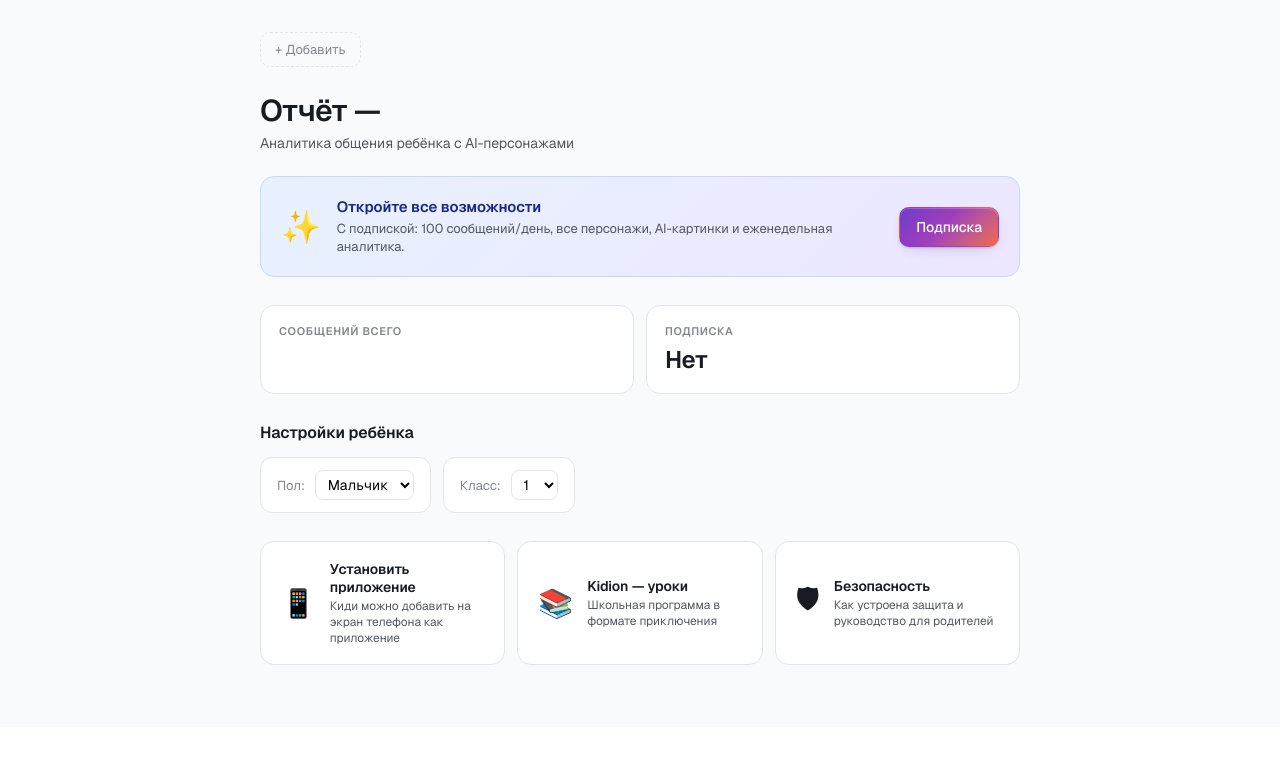
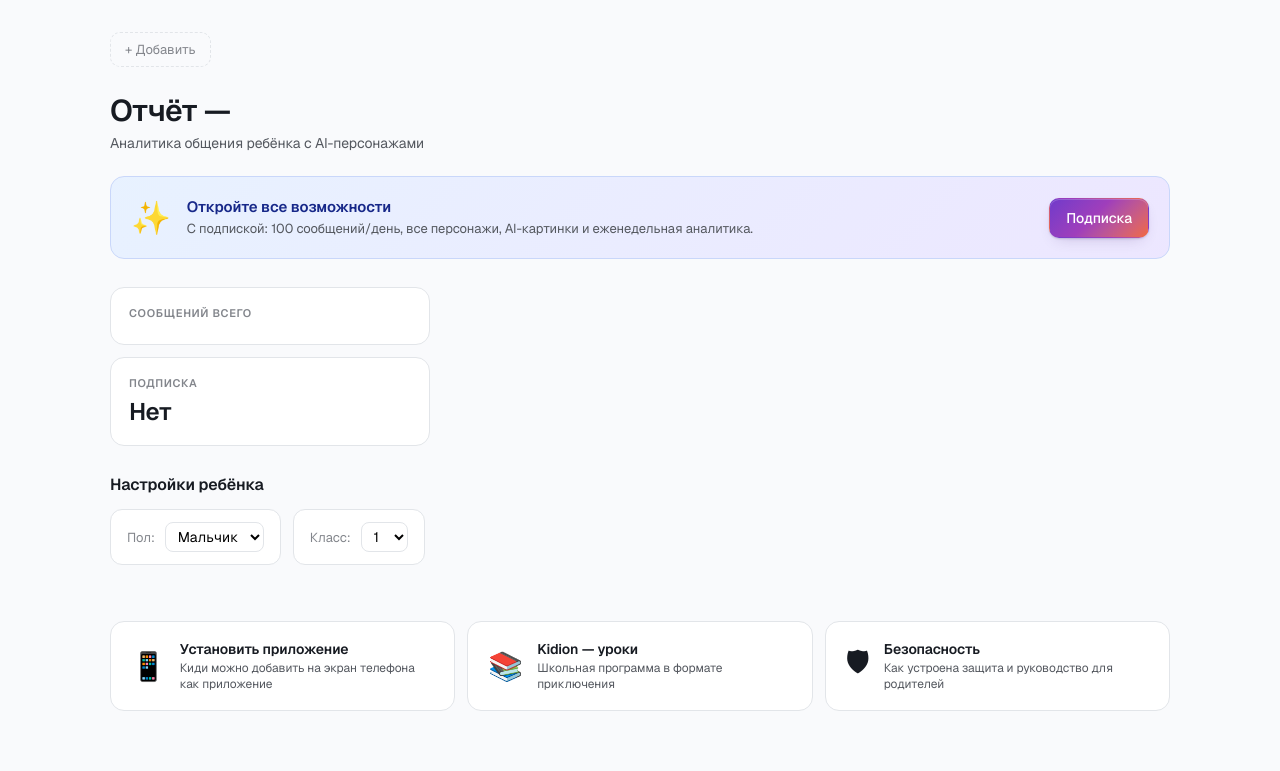
Before and after one commit to kotyadji-coder/kidion, a FastAPI app: template templates/chat/report.html in a window 1280 px wide. Shown: the part 73-844 px from the top of the page. Before the commit the page ends 738 px from the top, so only its background shows below. Run offline with FastAPI, Linux system fonts and the light colour scheme; the template is opened without the code that fills it, so the values that code supplies are empty.

Commit message:
UI: report page two-column layout, fix desktop subscription banner
- Report page: left column (stats, settings, banners), right column (reports)
- Desktop sidebar subscription: compact single-row with Pro button on right
- Banners row at bottom (PWA, kidion, safety)

Co-Authored-By: Claude Opus 4.6 (1M context) <noreply@anthropic.com>

```diff
--- a/templates/chat/report.html
+++ b/templates/chat/report.html
@@ -12,15 +12,18 @@
 <link rel="stylesheet" href="/static/spark/landing.css">
 <style>
   body { min-height: 100vh; display: flex; flex-direction: column; }
-  .rpt-page { flex: 1; padding: 32px 20px 60px; max-width: 800px; margin: 0 auto; width: 100%; }
+  .rpt-page { flex: 1; padding: 32px 20px 60px; max-width: 1100px; margin: 0 auto; width: 100%; }
+  .rpt-grid { display: flex; flex-direction: column; gap: 0; }
+  @media (min-width: 769px) {
+    .rpt-grid { display: grid; grid-template-columns: 320px 1fr; gap: 28px; align-items: start; }
+  }
 
   .rpt-header { display: flex; align-items: center; justify-content: space-between; flex-wrap: wrap; gap: 12px; margin-bottom: 24px; }
   .rpt-h { margin: 0 0 4px; font-size: 24px; font-weight: 600; letter-spacing: -0.025em; }
   @media (min-width: 769px) { .rpt-h { font-size: 30px; } }
   .rpt-sub { margin: 0; font-size: 14px; color: var(--text-2); }
 
-  .rpt-stats { display: grid; grid-template-columns: repeat(2, 1fr); gap: 12px; margin-bottom: 28px; }
-  @media (max-width: 600px) { .rpt-stats { grid-template-columns: 1fr; } }
+  .rpt-stats { display: grid; grid-template-columns: 1fr; gap: 12px; margin-bottom: 28px; }
   .rpt-stat { background: var(--surface); border: 1px solid var(--border); border-radius: 14px; padding: 18px; }
   .rpt-stat-label { font-size: 11px; font-weight: 600; letter-spacing: 0.06em; text-transform: uppercase; color: var(--text-3); margin: 0 0 6px; }
   .rpt-stat-value { font-size: 24px; font-weight: 600; margin: 0; letter-spacing: -0.02em; }
@@ -91,13 +94,16 @@
   .rpt-add-form input { flex: 1; min-width: 120px; }
   .rpt-add-form select { width: 90px; appearance: auto; }
 
+  .rpt-banners {
+    display: flex; gap: 12px; flex-wrap: wrap; margin-top: 28px;
+  }
   .rpt-kidion-banner {
+    flex: 1; min-width: 200px;
     background: var(--surface);
     border: 1px solid var(--border);
     border-radius: 14px;
     padding: 18px 20px;
     display: flex; align-items: center; gap: 14px;
-    margin-top: 28px;
   }
   .rpt-kidion-banner-icon { font-size: 28px; flex: 0 0 auto; }
   .rpt-kidion-banner-text { flex: 1; }
@@ -163,6 +169,10 @@
     </div>
     {% endif %}
 
+    <div class="rpt-grid">
+    <!-- Left column: stats, settings, banners -->
+    <div class="rpt-left">
+
     <div class="rpt-stats">
       <div class="rpt-stat">
         <p class="rpt-stat-label">Сообщений всего</p>
@@ -200,6 +210,11 @@
         </div>
       </div>
     </div>
+
+    </div><!-- /rpt-left -->
+
+    <!-- Right column: reports -->
+    <div class="rpt-right">
 
     {% if reports %}
     <div class="rpt-section">
@@ -243,22 +258,25 @@
     </div>
     {% endif %}
 
-    <div style="display:flex; gap:12px; flex-wrap:wrap; margin-top:28px">
-      <div class="rpt-kidion-banner" style="flex:1;min-width:200px;margin-top:0;cursor:pointer" id="pwa-report-banner">
+    </div><!-- /rpt-right -->
+    </div><!-- /rpt-grid -->
+
+    <div class="rpt-banners">
+      <div class="rpt-kidion-banner" style="cursor:pointer" id="pwa-report-banner">
         <div class="rpt-kidion-banner-icon">&#128241;</div>
         <div class="rpt-kidion-banner-text">
           <p class="rpt-kidion-banner-title">Установить приложение</p>
           <p class="rpt-kidion-banner-body" id="pwa-report-text">Киди можно добавить на экран телефона как приложение</p>
         </div>
       </div>
-      <a href="https://kidion.ru/dashboard" class="rpt-kidion-banner" style="text-decoration:none;color:inherit;flex:1;min-width:200px;margin-top:0">
+      <a href="https://kidion.ru/dashboard" class="rpt-kidion-banner" style="text-decoration:none;color:inherit;">
         <div class="rpt-kidion-banner-icon">&#128218;</div>
         <div class="rpt-kidion-banner-text">
           <p class="rpt-kidion-banner-title">Kidion — уроки</p>
           <p class="rpt-kidion-banner-body">Школьная программа в формате приключения</p>
         </div>
       </a>
-      <a href="/chat/safety" class="rpt-kidion-banner" style="text-decoration:none;color:inherit;flex:1;min-width:200px;margin-top:0">
+      <a href="/chat/safety" class="rpt-kidion-banner" style="text-decoration:none;color:inherit;">
         <div class="rpt-kidion-banner-icon">&#128737;</div>
         <div class="rpt-kidion-banner-text">
           <p class="rpt-kidion-banner-title">Безопасность</p>
```
Also changed, not shown: templates/chat/chat.html (+3 -4 lines).
